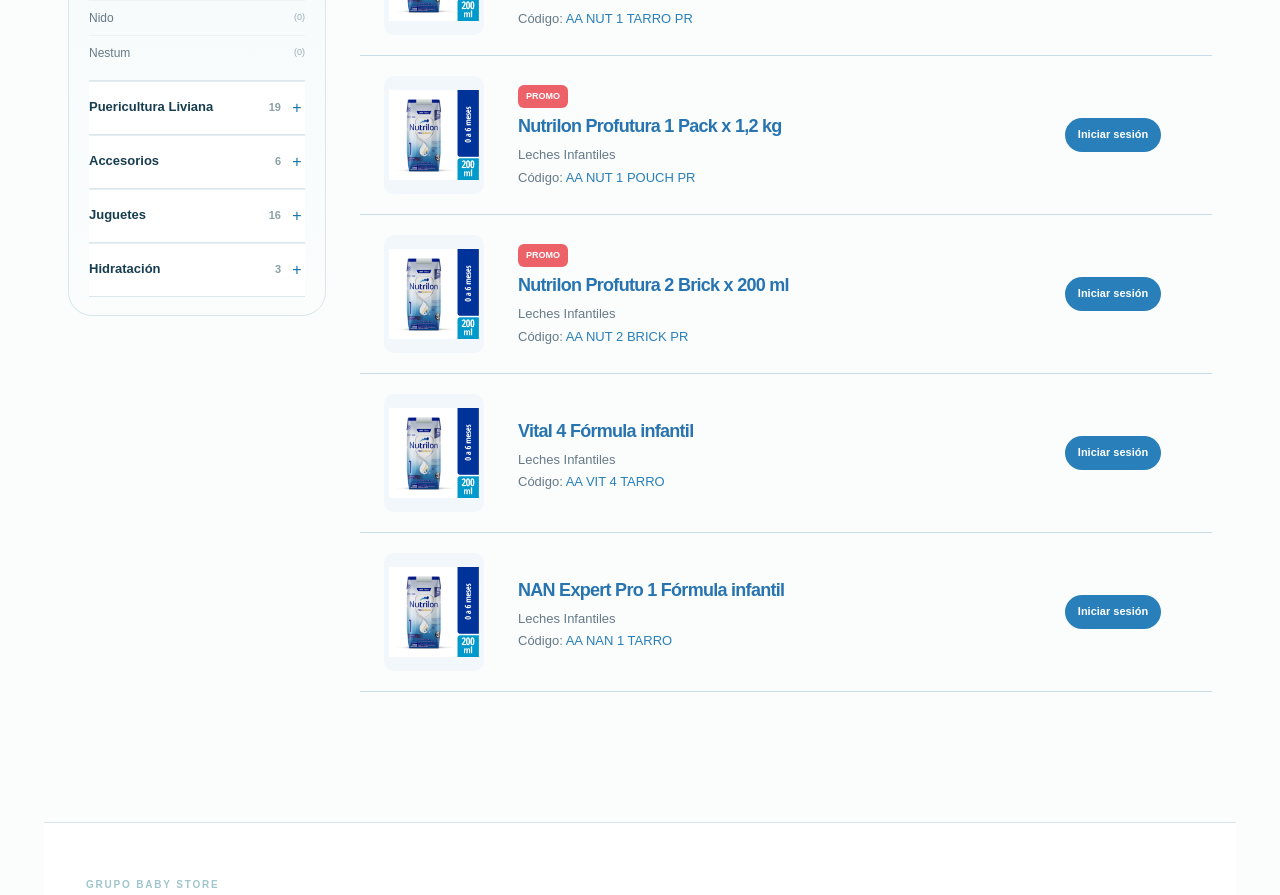
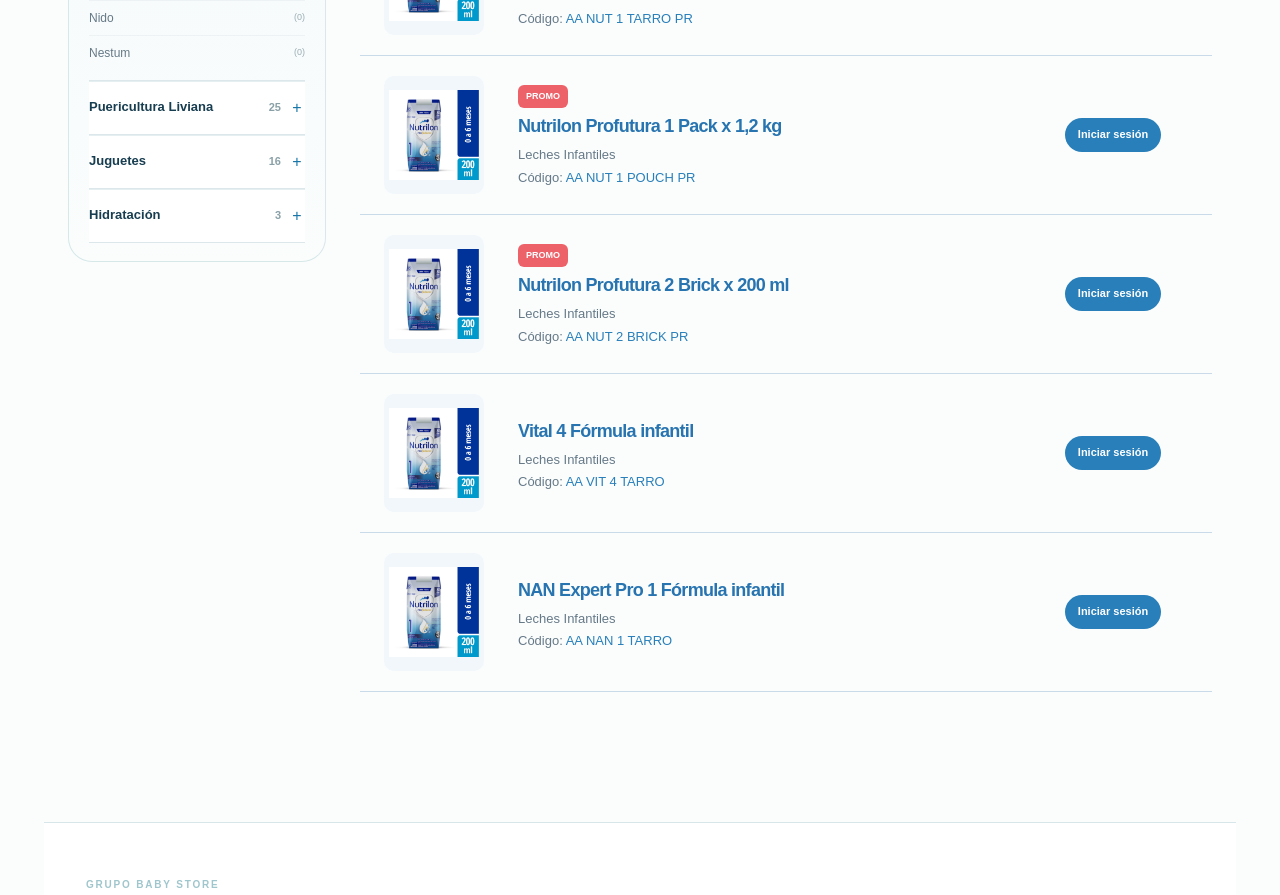
Before and after one commit to depcsuite/grupobabystore.com.ar, a Next.js app: page /productos in a window 1280 px wide. Shown: the part 1020-1915 px from the top of the page. Built offline with nearby package versions, Linux system fonts and the light colour scheme.

Commit message:
Mover Accesorios a Puericultura Liviana

```diff
--- a/app/page.tsx
+++ b/app/page.tsx
@@ -121,8 +121,7 @@ const banners = [
 
 const categories = [
   { label: 'Leches Infantiles', icon: 'milk', color: 'coral', brands: ['Nutrilon', 'Vital', 'Serenísima', 'Sancor', 'Nestle', 'Nidina', 'Nido', 'Nestum'] },
-  { label: 'Puericultura Liviana', icon: 'baby', color: 'sky', brands: ['Avent', 'Nuk', 'Lansinoh', 'Chicco', 'Nuby', 'Bbox', 'Suavinex', 'Bibs', 'Lillo', 'Nursimom', 'Nursimom Baby', 'Baby Innovation', 'Loopi', 'Punti', 'Ingenuity', 'Minikoioi', 'Tatoon', 'Tramontina', 'Ok Baby'] },
-  { label: 'Accesorios', icon: 'shopping-bag', color: 'yellow', brands: ['DEMA', 'A Wish Deco', 'Floating Baby', 'Min Renee', 'Baby Safe', 'Poco Piano'] },
+  { label: 'Puericultura Liviana', icon: 'baby', color: 'sky', brands: ['Avent', 'Nuk', 'Lansinoh', 'Chicco', 'Nuby', 'Bbox', 'Suavinex', 'Bibs', 'Lillo', 'Nursimom', 'Nursimom Baby', 'Baby Innovation', 'Loopi', 'Punti', 'Ingenuity', 'Minikoioi', 'Tatoon', 'Tramontina', 'Ok Baby', 'DEMA', 'A Wish Deco', 'Floating Baby', 'Min Renee', 'Baby Safe', 'Poco Piano'] },
   { label: 'Juguetes', icon: 'gamepad', color: 'coral', brands: ['Bright Stars', 'Baby Einstein', 'Woody Toys', 'Soft Blocks', "J'adore", 'Baby Favorite', 'Little Learner', 'Baby Sunki', 'Vtech', '5 sentidos', 'Bimbi', 'Duravit', 'Rondi', 'Juliana', 'Phi Phi toys', 'Bestway'] },
   { label: 'Hidratación', icon: 'droplets', color: 'mint', brands: ['Bubba', 'Contigo', 'Termy'] },
 ]
@@ -131,7 +130,6 @@ const categorySubtitles: Record<string, string> = {
   'Leches Infantiles': 'Nutrición y alimentación para cada etapa',
   'Puericultura Liviana': 'Soluciones prácticas para el día a día',
   Hidratación: 'Botellas y accesorios para acompañarlos siempre',
-  Accesorios: 'Detalles funcionales para cuidar cada momento',
   Juguetes: 'Juego, aprendizaje y diversión',
 }
 
--- a/app/productos/page.tsx
+++ b/app/productos/page.tsx
@@ -82,11 +82,7 @@ const filterGroups = [
   },
   {
     name: "Puericultura Liviana",
-    items: ["Avent", "Nuk", "Lansinoh", "Chicco", "Nuby", "Bbox", "Suavinex", "Bibs", "Lillo", "Nursimom", "Nursimom Baby", "Baby Innovation", "Loopi", "Punti", "Ingenuity", "Minikoioi", "Tatoon", "Tramontina", "Ok Baby"],
-  },
-  {
-    name: "Accesorios",
-    items: ["DEMA", "A Wish Deco", "Floating Baby", "Min Renee", "Baby Safe", "Poco Piano"],
+    items: ["Avent", "Nuk", "Lansinoh", "Chicco", "Nuby", "Bbox", "Suavinex", "Bibs", "Lillo", "Nursimom", "Nursimom Baby", "Baby Innovation", "Loopi", "Punti", "Ingenuity", "Minikoioi", "Tatoon", "Tramontina", "Ok Baby", "DEMA", "A Wish Deco", "Floating Baby", "Min Renee", "Baby Safe", "Poco Piano"],
   },
   {
     name: "Juguetes",
--- a/components/order-modal.tsx
+++ b/components/order-modal.tsx
@@ -5,8 +5,7 @@ import { ArrowRight, Baby, Droplets, Gamepad2, Milk, Search, ShoppingBag, X } fr
 
 const categories = [
   { label: 'Leches Infantiles', icon: 'milk', brands: ['Nutrilon', 'Vital', 'Serenísima', 'Sancor', 'Nestle', 'Nidina', 'Nido', 'Nestum'] },
-  { label: 'Puericultura Liviana', icon: 'baby', brands: ['Avent', 'Nuk', 'Lansinoh', 'Chicco', 'Nuby', 'Bbox', 'Suavinex', 'Bibs', 'Lillo', 'Nursimom', 'Nursimom Baby', 'Baby Innovation', 'Loopi', 'Punti', 'Ingenuity', 'Minikoioi', 'Tatoon', 'Tramontina', 'Ok Baby'] },
-  { label: 'Accesorios', icon: 'shopping-bag', brands: ['DEMA', 'A Wish Deco', 'Floating Baby', 'Min Renee', 'Baby Safe', 'Poco Piano'] },
+  { label: 'Puericultura Liviana', icon: 'baby', brands: ['Avent', 'Nuk', 'Lansinoh', 'Chicco', 'Nuby', 'Bbox', 'Suavinex', 'Bibs', 'Lillo', 'Nursimom', 'Nursimom Baby', 'Baby Innovation', 'Loopi', 'Punti', 'Ingenuity', 'Minikoioi', 'Tatoon', 'Tramontina', 'Ok Baby', 'DEMA', 'A Wish Deco', 'Floating Baby', 'Min Renee', 'Baby Safe', 'Poco Piano'] },
   { label: 'Juguetes', icon: 'gamepad', brands: ['Bright Stars', 'Baby Einstein', 'Woody Toys', 'Soft Blocks', "J'adore", 'Baby Favorite', 'Little Learner', 'Baby Sunki', 'Vtech', '5 sentidos', 'Bimbi', 'Duravit', 'Rondi', 'Juliana', 'Phi Phi toys', 'Bestway'] },
   { label: 'Hidratación', icon: 'droplets', brands: ['Bubba', 'Contigo', 'Termy'] },
 ]
```
Also changed, not shown: 2 other files (tests, documents, lock files or other folders).
